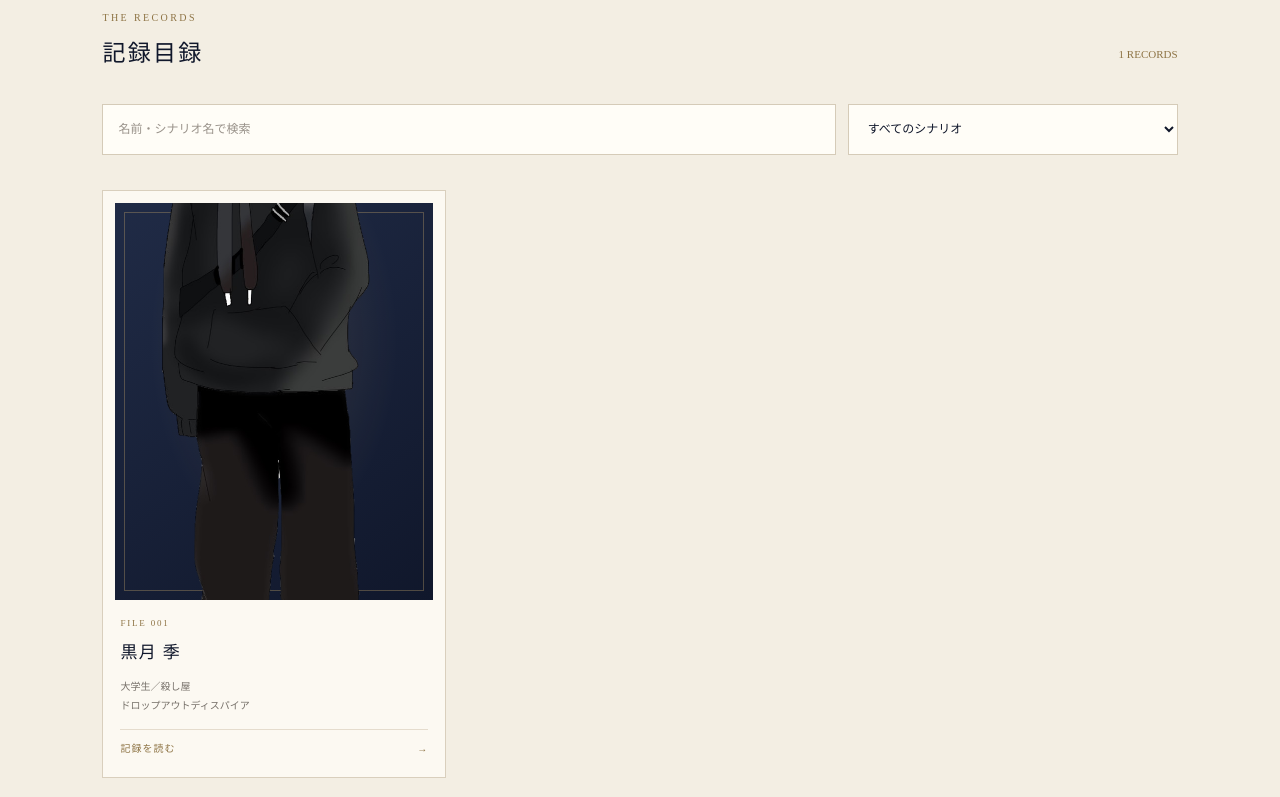
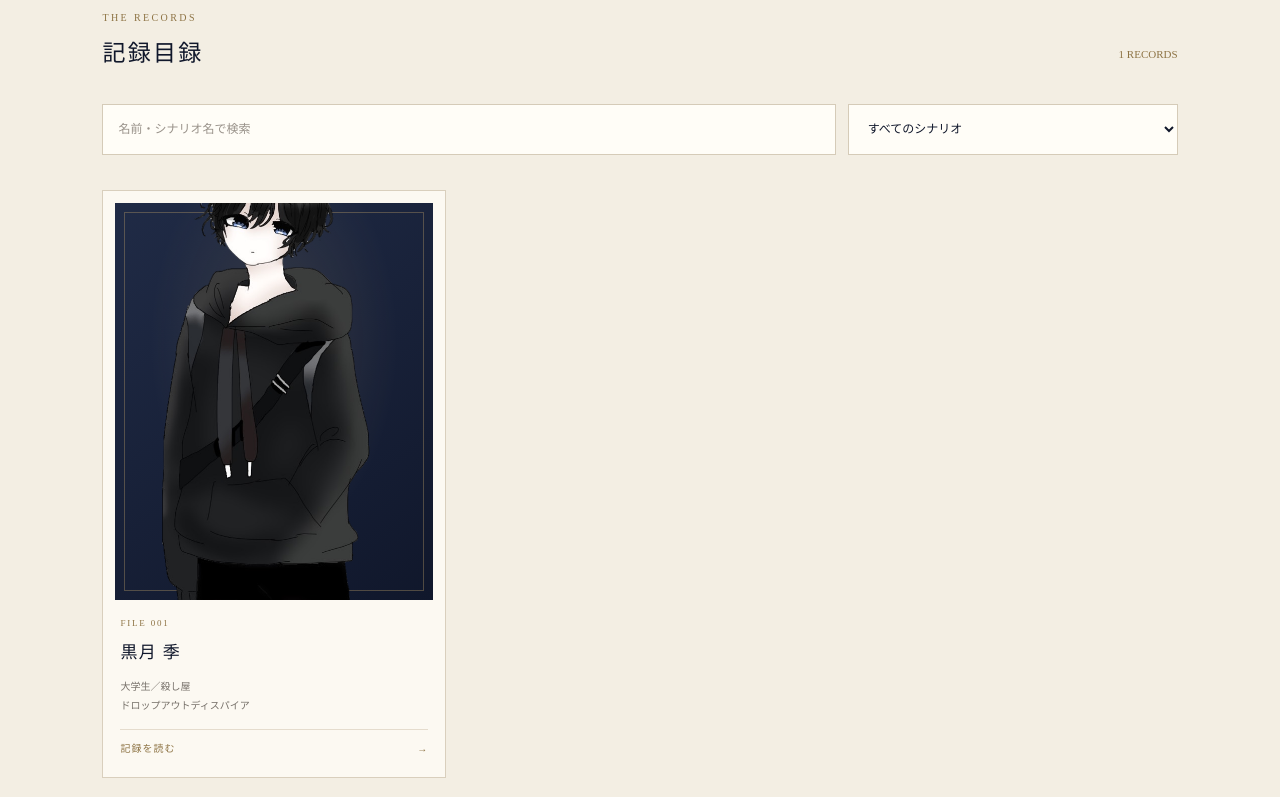
Before and after one commit to yukamenseki-916/-, a plain HTML site: page explorers.html in a window 1280 px wide. Shown: the part 393-1190 px from the top of the page. Drawn offline with Linux system fonts and the light colour scheme.

Commit message:
Adjust image positioning in portrait class

```diff
--- a/explorers.html
+++ b/explorers.html
@@ -366,6 +366,10 @@
         linear-gradient(145deg, #202b46, #10172b);
       color: var(--gold-light);
     }
+
+    .portrait img {
+  object-position: center 15%;
+}
 
     .portrait::before {
       position: absolute;
```
